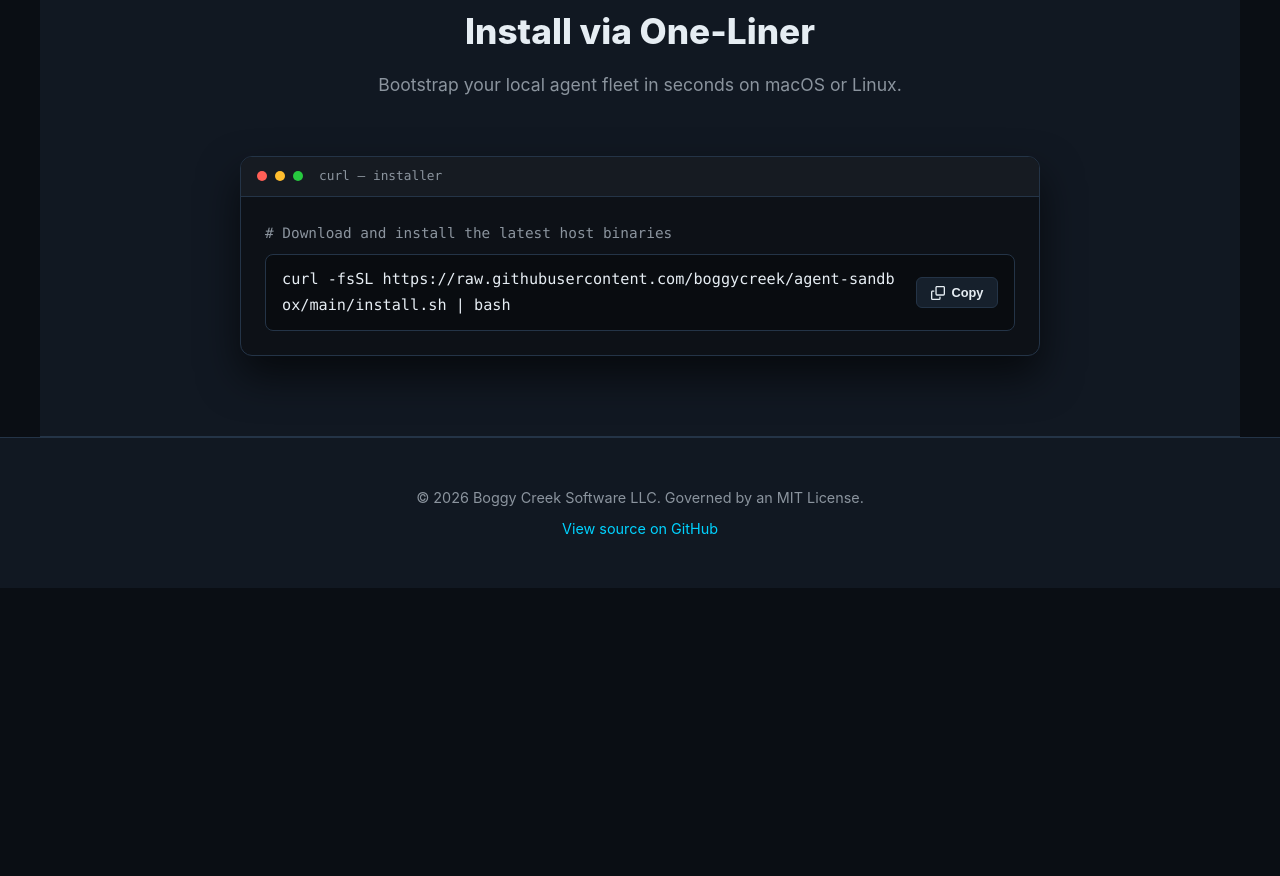
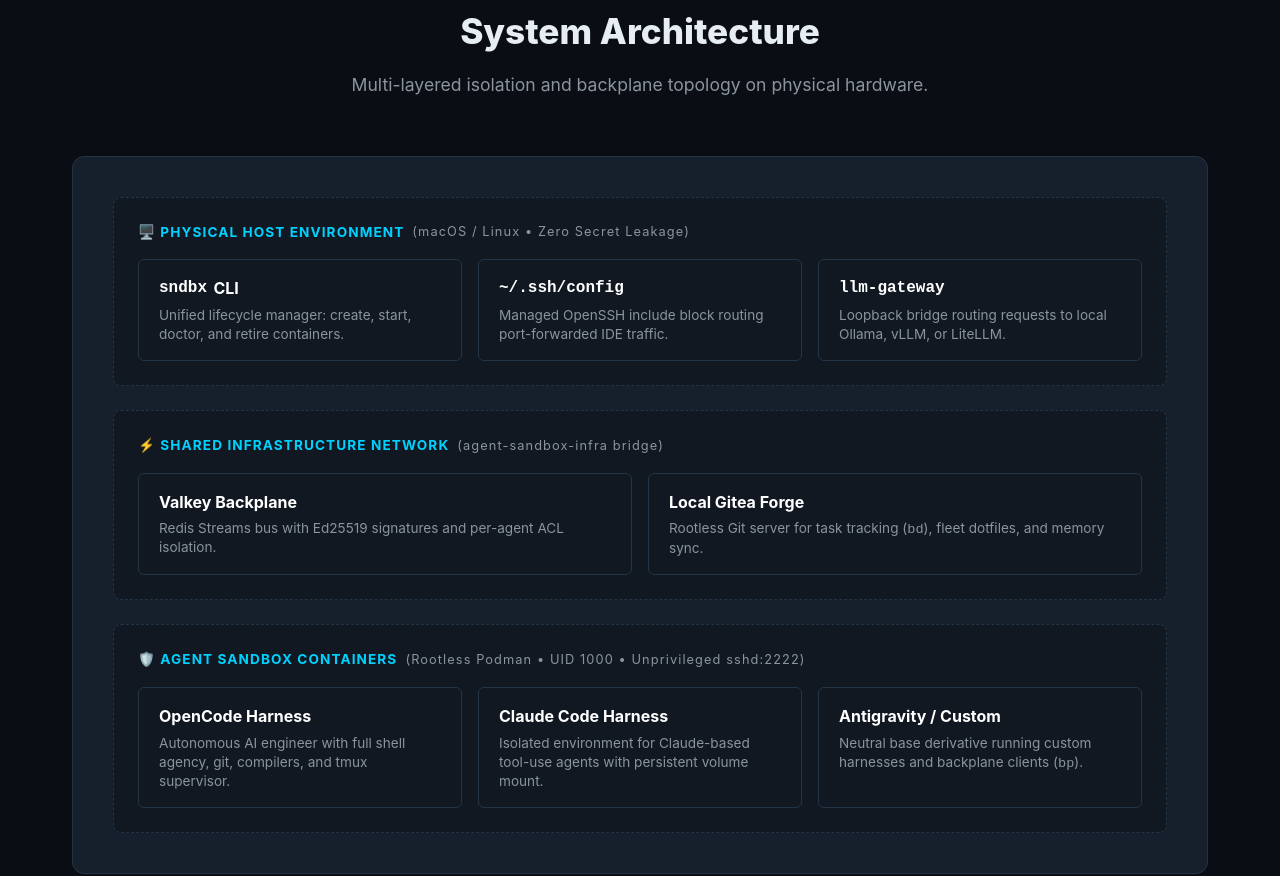
Before and after one commit to boggycreek/sandbox, a plain HTML site: page pages/index.html in a window 1280 px wide. Shown: the part 2318-3194 px from the top of the page. Before the commit the page ends 2906 px from the top, so only its background shows below. Drawn offline with Linux system fonts and the light colour scheme.

Commit message:
feat(pages): add system architecture section linked from top nav

```diff
--- a/pages/assets/css/style.css
+++ b/pages/assets/css/style.css
@@ -343,6 +343,68 @@ header {
   font-size: 0.95rem;
 }
 
+/* Architecture Section */
+.arch-diagram {
+  background-color: var(--bg-card);
+  border: 1px solid var(--border-color);
+  border-radius: 12px;
+  padding: 2.5rem;
+  margin-bottom: 2.5rem;
+}
+
+.arch-layer {
+  border: 1px dashed var(--border-color);
+  border-radius: 8px;
+  padding: 1.5rem;
+  margin-bottom: 1.5rem;
+  background: rgba(10, 14, 20, 0.4);
+}
+
+.arch-layer:last-child {
+  margin-bottom: 0;
+}
+
+.arch-layer-title {
+  font-size: 0.85rem;
+  font-weight: 700;
+  text-transform: uppercase;
+  letter-spacing: 0.08em;
+  color: var(--accent-cyan);
+  margin-bottom: 1rem;
+  display: flex;
+  align-items: center;
+  gap: 0.5rem;
+}
+
+.arch-grid {
+  display: grid;
+  grid-template-columns: repeat(auto-fit, minmax(240px, 1fr));
+  gap: 1rem;
+}
+
+.arch-node {
+  background-color: var(--bg-secondary);
+  border: 1px solid var(--border-color);
+  border-radius: 6px;
+  padding: 1rem 1.25rem;
+}
+
+.arch-node h4 {
+  font-size: 1rem;
+  font-weight: 700;
+  color: #fff;
+  margin-bottom: 0.25rem;
+  display: flex;
+  align-items: center;
+  gap: 0.4rem;
+}
+
+.arch-node p {
+  font-size: 0.85rem;
+  color: var(--text-muted);
+  line-height: 1.4;
+}
+
 footer {
   border-top: 1px solid var(--border-color);
   background-color: var(--bg-secondary);
--- a/pages/index.html
+++ b/pages/index.html
@@ -117,6 +117,78 @@
     </div>
   </section>
 
+  <!-- Architecture Section -->
+  <section class="features-section" id="architecture" style="border-top: 1px solid var(--border-color);">
+    <div class="section-title">
+      <h2>System Architecture</h2>
+      <p>Multi-layered isolation and backplane topology on physical hardware.</p>
+    </div>
+
+    <div class="arch-diagram">
+      <!-- Host Layer -->
+      <div class="arch-layer">
+        <div class="arch-layer-title">
+          <span>🖥️ Physical Host Environment</span>
+          <span style="color: var(--text-muted); font-weight: 400; text-transform: none; font-size: 0.8rem;">(macOS / Linux • Zero Secret Leakage)</span>
+        </div>
+        <div class="arch-grid">
+          <div class="arch-node">
+            <h4><code>sndbx</code> CLI</h4>
+            <p>Unified lifecycle manager: create, start, doctor, and retire containers.</p>
+          </div>
+          <div class="arch-node">
+            <h4><code>~/.ssh/config</code></h4>
+            <p>Managed OpenSSH include block routing port-forwarded IDE traffic.</p>
+          </div>
+          <div class="arch-node">
+            <h4><code>llm-gateway</code></h4>
+            <p>Loopback bridge routing requests to local Ollama, vLLM, or LiteLLM.</p>
+          </div>
+        </div>
+      </div>
+
+      <!-- Infrastructure Bridge -->
+      <div class="arch-layer">
+        <div class="arch-layer-title">
+          <span>⚡ Shared Infrastructure Network</span>
+          <span style="color: var(--text-muted); font-weight: 400; text-transform: none; font-size: 0.8rem;">(agent-sandbox-infra bridge)</span>
+        </div>
+        <div class="arch-grid">
+          <div class="arch-node">
+            <h4>Valkey Backplane</h4>
+            <p>Redis Streams bus with Ed25519 signatures and per-agent ACL isolation.</p>
+          </div>
+          <div class="arch-node">
+            <h4>Local Gitea Forge</h4>
+            <p>Rootless Git server for task tracking (<code>bd</code>), fleet dotfiles, and memory sync.</p>
+          </div>
+        </div>
+      </div>
+
+      <!-- Agent Containers -->
+      <div class="arch-layer">
+        <div class="arch-layer-title">
+          <span>🛡️ Agent Sandbox Containers</span>
+          <span style="color: var(--text-muted); font-weight: 400; text-transform: none; font-size: 0.8rem;">(Rootless Podman • UID 1000 • Unprivileged sshd:2222)</span>
+        </div>
+        <div class="arch-grid">
+          <div class="arch-node">
+            <h4>OpenCode Harness</h4>
+            <p>Autonomous AI engineer with full shell agency, git, compilers, and tmux supervisor.</p>
+          </div>
+          <div class="arch-node">
+            <h4>Claude Code Harness</h4>
+            <p>Isolated environment for Claude-based tool-use agents with persistent volume mount.</p>
+          </div>
+          <div class="arch-node">
+            <h4>Antigravity / Custom</h4>
+            <p>Neutral base derivative running custom harnesses and backplane clients (<code>bp</code>).</p>
+          </div>
+        </div>
+      </div>
+    </div>
+  </section>
+
   <!-- Quick Start -->
   <section class="features-section" id="quickstart" style="background-color: var(--bg-secondary); border-top: 1px solid var(--border-color); border-bottom: 1px solid var(--border-color);">
     <div class="section-title">
```
